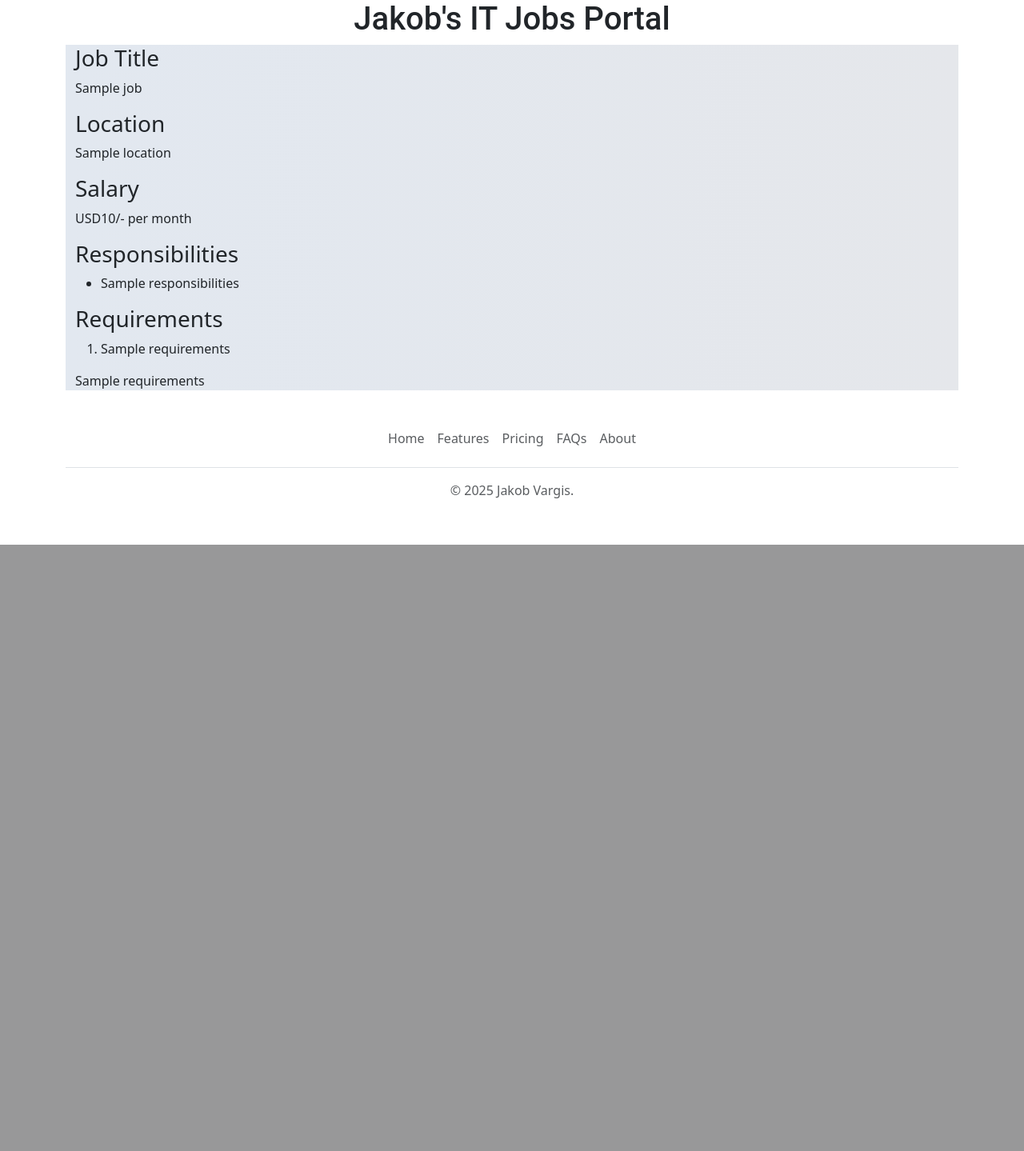
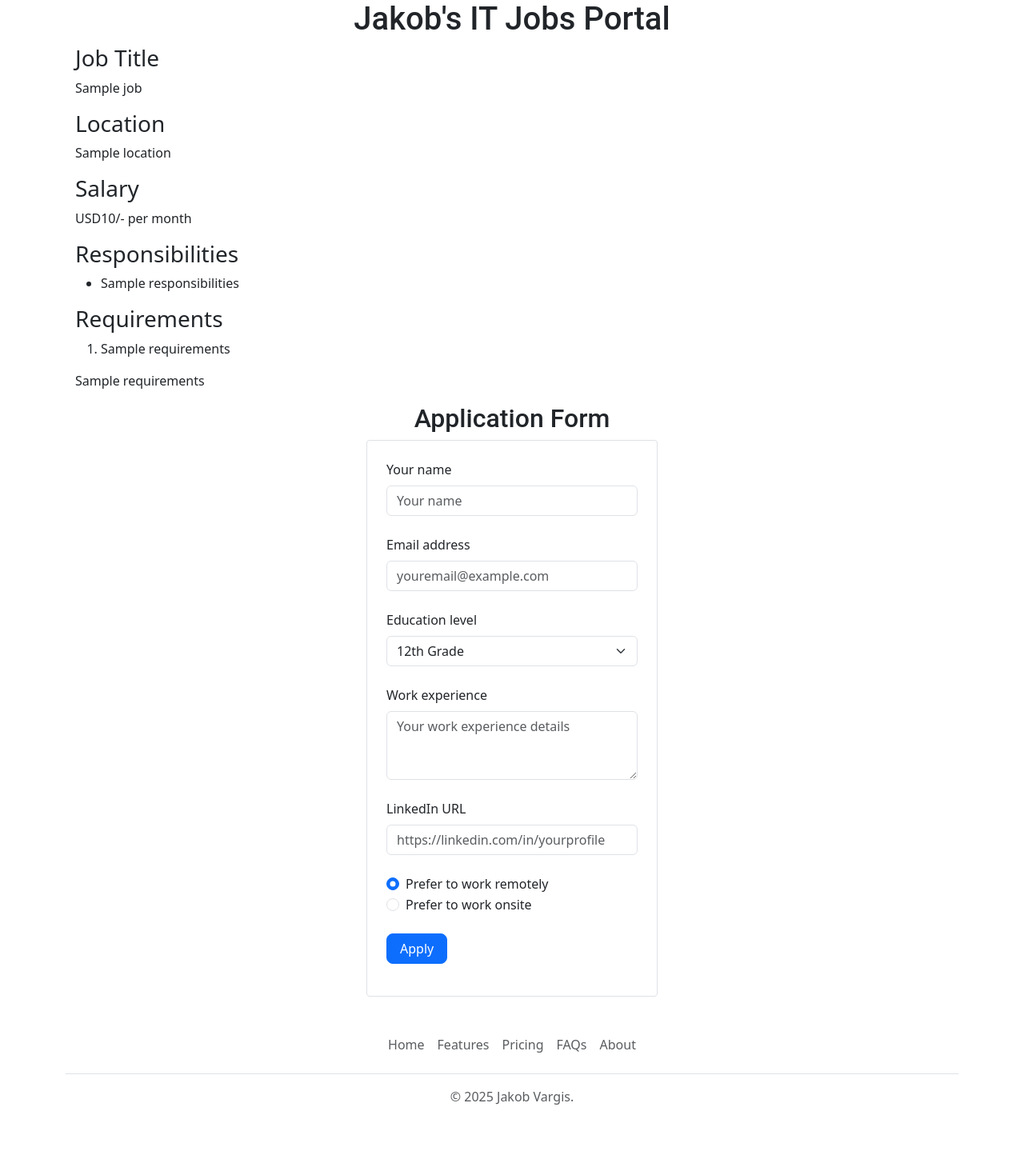
Before and after one commit to jakobvarg/career-portal-v2, a Flask app: page /job/1 in a window 1280 px wide. Shown: the part 481-1920 px from the top of the page at 80% size. Before the commit the page ends 1162 px from the top, so only its background shows below. Run offline with Flask 3, Linux system fonts and the light colour scheme; a database or web service that is not in the repository returns one stand-in record (values such as "Sample title"); some libraries are stand-ins or nearby versions.

Commit message:
Final project with dynamic pages, applying for job, and storing application to table applications.

```diff
--- a/app.py
+++ b/app.py
@@ -1,5 +1,5 @@
-from flask import Flask, render_template, jsonify
-from database import load_jobs_from_db, load_job_by_id
+from flask import Flask, render_template, jsonify, request
+from database import load_jobs_from_db, load_job_by_id, add_application_to_db
 
 app = Flask(__name__)
 
@@ -21,6 +21,15 @@ def show_jobs_by_id(id):
   else:
     return render_template('404.html')
 
+@app.route("/job/<id>/apply", methods=['POST'])
+def apply_for_job(id):
+  DATA = request.form
+  JOB = load_job_by_id(id)
+  add_application_to_db(id, DATA)
+  if JOB:
+    return render_template('applyjob.html', application=DATA, job=JOB, company_name="Jakob's IT Portal")
+  else:
+    return render_template('404.html')
 
 if __name__ == "__main__":
   app.run(host='0.0.0.0',debug=True)
--- a/database.py
+++ b/database.py
@@ -48,3 +48,30 @@ def load_job_by_id(id):
     except Exception as ex:
         print(f"Database error: {ex}")
         return []
+
+def add_application_to_db(id, data):
+    try:
+        # Open a new connection for each request
+        conn = psycopg2.connect(conn_string)
+        cursor = conn.cursor(cursor_factory=psycopg2.extras.RealDictCursor)
+
+        sql = "INSERT INTO applications (job_id, name, email, linkedin_url, education, experience, remote) VALUES (%s, %s, %s, %s, %s, %s, %s);"
+
+        remote = data.get("remote", "no").lower()  # if remote exist's it returns its value else returns "no"
+
+        remote_val = remote == "yes"  # Convert to Boolean if remote == "yes" assigns True else False to remote_val
+
+        # Debugging print to check values
+        print(f"DEBUG: Inserting into DB: {data['name'], data['email'], data['linkedin_url'], data['education'], data['experience'], remote_val}")
+
+        # Execute query
+        cursor.execute(sql, (id, data['name'], data['email'], data['linkedin_url'], data['education'], data['experience'], remote_val))
+        conn.commit()
+
+        # Close cursor and connection after inserting data
+        cursor.close()
+        conn.close()
+        return True
+    except Exception as ex:
+        print(f"Database error: {ex}")
+        return False
--- /dev/null
+++ b/templates/application_form.html
@@ -0,0 +1,96 @@
+<div class="container">
+  <div class="row mx-0 justify-content-center">
+    <div class="col-md-7 col-lg-5 px-lg-2 col-xl-4 px-xl-0 px-xxl-3">
+      <!-- action="{{url_for('apply_for_job', id=job['id'])}}" here apply_for_job is the function inside app.py where we route the application from data to another webpage on submit  -->
+      <form
+        action="{{url_for('apply_for_job', id=job['id'])}}"
+        method="POST"
+        class="w-100 rounded-1 p-4 border bg-white"
+      >
+        <label class="d-block mb-4">
+          <span class="form-label d-block">Your name</span>
+          <input
+            required
+            name="name"
+            type="text"
+            class="form-control"
+            placeholder="Your name"
+          />
+        </label>
+
+        <label class="d-block mb-4">
+          <span class="form-label d-block">Email address</span>
+          <input
+            required
+            name="email"
+            type="email"
+            class="form-control"
+            placeholder="youremail@example.com"
+          />
+        </label>
+
+        <label class="d-block mb-4">
+          <span class="form-label d-block">Education level</span>
+          <select required name="education" class="form-select">
+            <option>12th Grade</option>
+            <option>Under Graduate</option>
+            <option>Post Graduate</option>
+            <option>3-Year Diploma</option>
+            <option>Phd.</option>
+          </select>
+        </label>
+
+        <label class="d-block mb-4">
+          <span class="form-label d-block">Work experience</span>
+          <textarea
+            name="experience"
+            class="form-control"
+            rows="3"
+            placeholder="Your work experience details"
+          ></textarea>
+        </label>
+
+        <label class="d-block mb-4">
+          <span class="form-label d-block">LinkedIn URL</span>
+          <input required name="linkedin_url" type="url" class="form-control" placeholder="https://linkedin.com/in/yourprofile" />
+        </label>
+
+        <div class="mb-4">
+          <div>
+            <div class="form-check">
+              <label class="d-block">
+                <input
+                  type="radio"
+                  class="form-check-input"
+                  name="remote"
+                  value="Yes"
+                  checked
+                />
+                <span class="form-check-label"
+                  >Prefer to work remotely</span
+                >
+              </label>
+            </div>
+          </div>
+          <div>
+            <label class="form-check">
+              <input
+                type="radio"
+                class="form-check-input"
+                name="remote"
+                value="No"
+              />
+              <span class="form-check-label">Prefer to work onsite</span>
+            </label>
+          </div>
+        </div>
+
+        <div class="mb-3">
+          <button type="submit" class="btn btn-primary px-3 rounded-3">
+            Apply
+          </button>
+        </div>
+      </form>
+    </div>
+  </div>
+</div>
--- a/templates/footer.html
+++ b/templates/footer.html
@@ -1,7 +1,7 @@
 <div class="container">
   <footer class="py-3 my-4">
     <ul class="nav justify-content-center border-bottom pb-3 mb-3">
-      <li class="nav-item"><a href="#" class="nav-link px-2 text-body-secondary">Home</a></li>
+      <li class="nav-item"><a href="/" class="nav-link px-2 text-body-secondary">Home</a></li>
       <li class="nav-item"><a href="#" class="nav-link px-2 text-body-secondary">Features</a></li>
       <li class="nav-item"><a href="#" class="nav-link px-2 text-body-secondary">Pricing</a></li>
       <li class="nav-item"><a href="#" class="nav-link px-2 text-body-secondary">FAQs</a></li>
--- a/templates/jobpage.html
+++ b/templates/jobpage.html
@@ -9,7 +9,7 @@
         <img id="hero" class="img-fluid" src="/static/img/banner.webp" loading="lazy">
 <div class="container">
     <h1>{{company_name}} Portal</h1>
-    <div class="custom-bg text-dark">
+    <div class="text-dark">
       <div class="container">
         <h3>Job Title</h3>
         <p>{{job['title']}}</p>
@@ -32,6 +32,8 @@
         <p>{{job['requirements']}}</p>
       </div>
     </div>
+    <h2>Application Form</h2>
+    {% include 'application_form.html' %}
 </div>
         {% include 'footer.html' %}
  </body>
--- a/templates/navmenu.html
+++ b/templates/navmenu.html
@@ -1,6 +1,6 @@
 <nav class="navbar shadow-sm fixed-top bg-body-tertiary">
   <div class="container-fluid">
-    <a class="navbar-brand" href="#">
+    <a class="navbar-brand" href="/">
       <img src="/static/img/logo.svg" alt="Logo" width="32" height="32" class="d-inline-block align-text-top">
       Jakob Vargis
     </a>
```
Also changed, not shown: templates/applyjob.html (added, +29 -0 lines), 1 other file.
